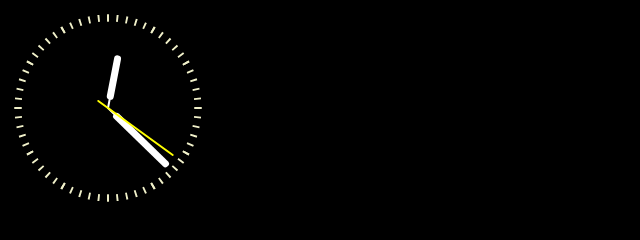
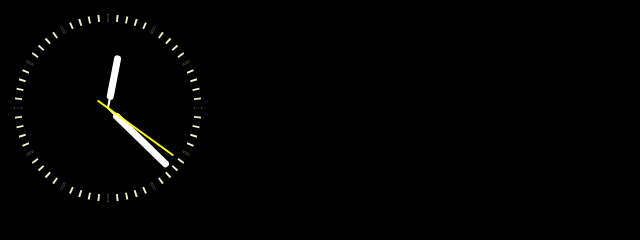
Before and after one commit to Brunozhon/clock, a plain HTML site: page index.html in a window 1280 px wide. Shown: the full height of the page, 0-640 px from the left. Drawn offline with Linux system fonts and the light colour scheme.

Commit message:
Oooooooops!

```diff
--- a/index.html
+++ b/index.html
@@ -38,7 +38,7 @@
               cy="0"
               r="90"
               fill="transparent"
-              stroke="#f0f0c9"
+              stroke="#0f0e0e"
               stroke-width="7"
               stroke-dasharray="0.2 4.8"
               stroke-dashoffset="0.1"
```
